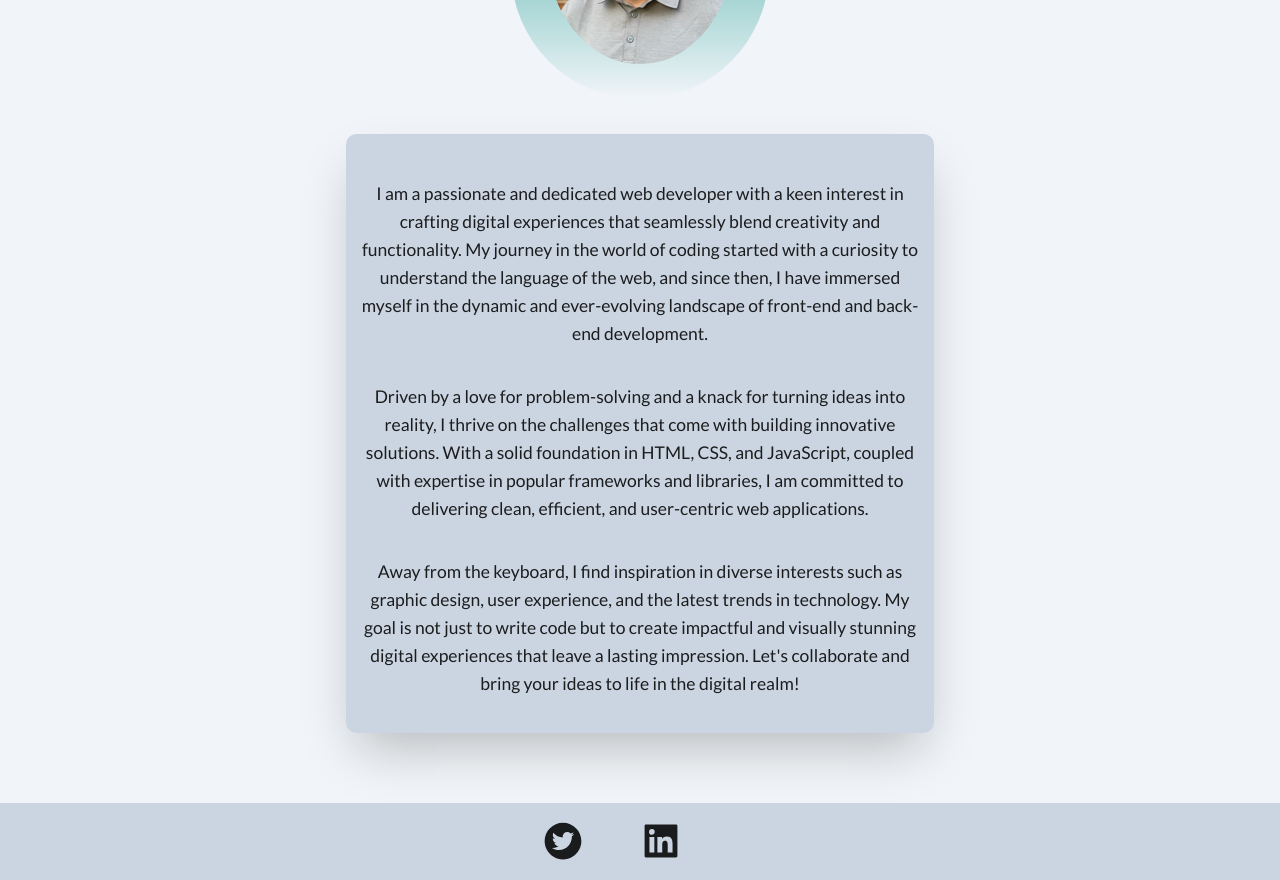
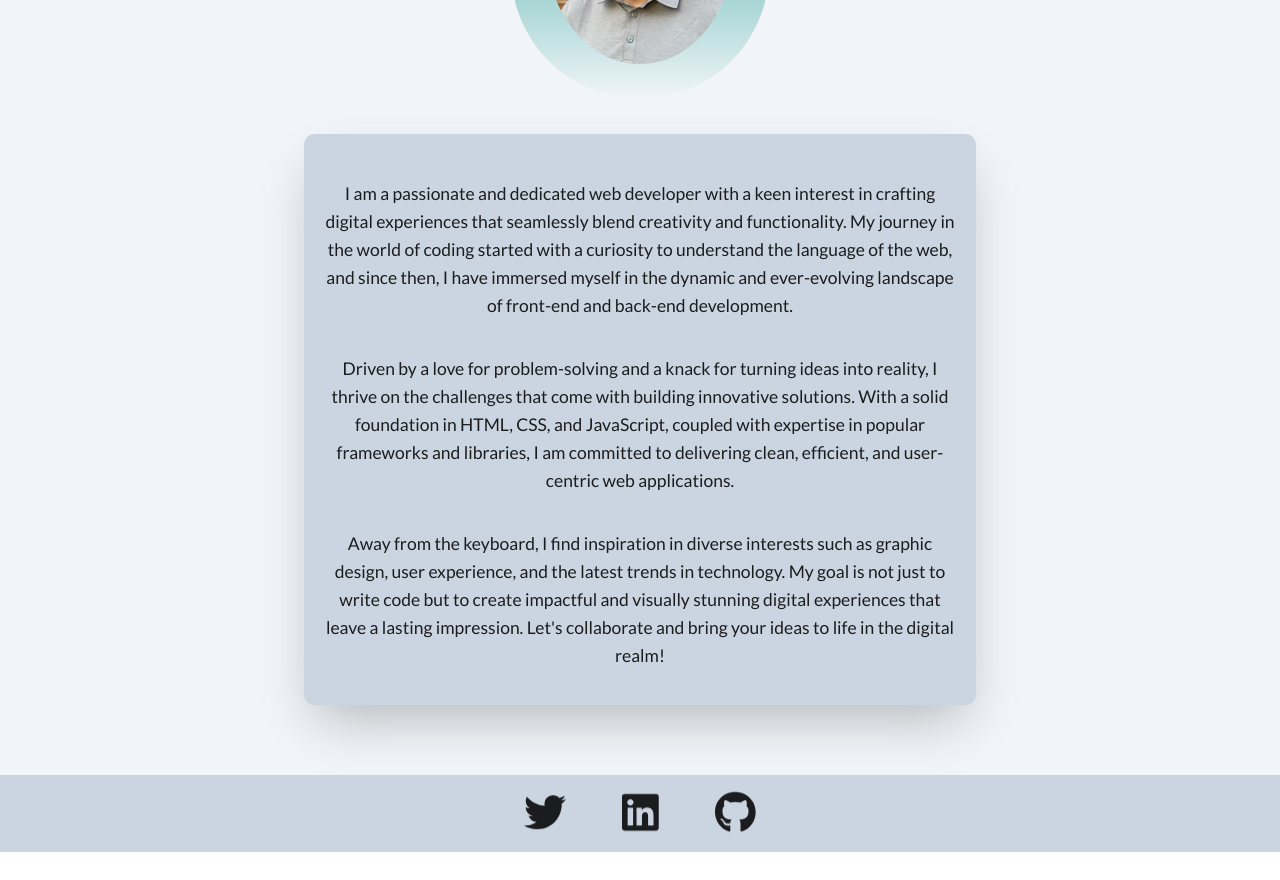
Before and after one commit to ChaseOstien/Portfolio, a React (Vite) app: page / in a window 1280 px wide. Shown: the part 420-1300 px from the top of the page. After the commit the page ends 1272 px from the top, so only its background shows below. Built offline with nearby package versions, Linux system fonts and the light colour scheme.

Commit message:
Added animationt to buttons and changed styling

```diff
--- a/package.json
+++ b/package.json
@@ -12,6 +12,11 @@
     "watch:css": "postcss src/assets/tailwind.css -o src/assets/main.css"
   },
   "dependencies": {
+    "@fortawesome/fontawesome-svg-core": "^6.4.2",
+    "@fortawesome/free-brands-svg-icons": "^6.4.2",
+    "@fortawesome/free-regular-svg-icons": "^6.4.2",
+    "@fortawesome/free-solid-svg-icons": "^6.4.2",
+    "@fortawesome/react-fontawesome": "^0.2.0",
     "@fullhuman/postcss-purgecss": "github:fullhuman/postcss-purgecss",
     "react": "^18.2.0",
     "react-dom": "^18.2.0",
--- a/src/assets/main.css
+++ b/src/assets/main.css
@@ -616,6 +616,11 @@ input::placeholder,textarea::placeholder {
   margin: 1.25rem;
 }
 
+.mx-5 {
+  margin-left: 1.25rem;
+  margin-right: 1.25rem;
+}
+
 .mx-auto {
   margin-left: auto;
   margin-right: auto;
@@ -686,8 +691,8 @@ input::placeholder,textarea::placeholder {
   width: 100%;
 }
 
-.max-w-2xl {
-  max-width: 42rem;
+.max-w-3xl {
+  max-width: 48rem;
 }
 
 .max-w-screen-md {
--- a/src/components/Footer.jsx
+++ b/src/components/Footer.jsx
@@ -1,14 +1,15 @@
 import React from "react";
-import { AiFillTwitterCircle, AiFillLinkedin, AiFillGithub } from 'react-icons/ai';
 import { FontAwesomeIcon } from '@fortawesome/react-fontawesome';
-import { faGithub } from '@fortawesome/free-solid-svg-icons';
+import { faGithub } from "@fortawesome/free-brands-svg-icons";
+import { faLinkedin } from "@fortawesome/free-brands-svg-icons";
+import { faTwitter } from "@fortawesome/free-brands-svg-icons";
 
 export default function Footer() {
     return (
         <footer className=" text-5xl flex justify-center gap-16 py-5 text-gray-600">
-                <a href="https://twitter.com/"><AiFillTwitterCircle /></a>
-                <a href="https://www.linkedin.com/in/chase-ostien-2a1205200/"><AiFillLinkedin /></a>
-                <a href="https://github.com/ChaseOstien"><FontAwesomeIcon icon={faGithub} bounce /></a>
+                <a href="https://twitter.com/"><FontAwesomeIcon icon={faTwitter} bounce /></a>
+                <a href="https://www.linkedin.com/in/chase-ostien-2a1205200/"><FontAwesomeIcon icon={faLinkedin} bounce /></a>
+                <a href="https://github.com/ChaseOstien"><FontAwesomeIcon icon={faGithub} bounce/></a>
         </footer>
     )
 }
--- a/src/components/pages/AboutPage.jsx
+++ b/src/components/pages/AboutPage.jsx
@@ -13,10 +13,11 @@ export default function AboutPage () {
     return (
         <><div className="flex justify-items-start">
             <h2 className="text-5xl p-8 text-teal-600 font-medium font-burtons">About</h2>
-        </div><div className="p-10 flex items-center flex-col justify-center">
+        </div>
+        <div className="p-10 flex items-center flex-col justify-center">
 
                 <img alt="Profile Picture" src="/img/ProfilePicSmall.png" className="p-10 bg-gradient-to-b from-teal-600 rounded-full" style={styles.img}></img>
-                <div className="text-center flex-col p-3 md:py-5 md:px-15 shadow-2xl rounded-xl my-10 max-w-2xl bg-slate-300">
+                <div className="text-center flex-col p-5 md:py-5 shadow-2xl rounded-xl my-10 mx-5 max-w-3xl bg-slate-300">
                     <p className="text-xl pt-8 pb-5 leading-8 text-gray-900 justify-center ">I am a passionate and dedicated web developer with a keen interest in crafting digital experiences that seamlessly blend creativity and functionality. My journey in the world of coding started with a curiosity to understand the language of the web, and since then, I have immersed myself in the dynamic and ever-evolving landscape of front-end and back-end development.</p>
 
                     <p className="text-xl py-5 leading-8 text-gray-900 text-center ">Driven by a love for problem-solving and a knack for turning ideas into reality, I thrive on the challenges that come with building innovative solutions. With a solid foundation in HTML, CSS, and JavaScript, coupled with expertise in popular frameworks and libraries, I am committed to delivering clean, efficient, and user-centric web applications.</p>
--- a/src/components/pages/ResumePage.jsx
+++ b/src/components/pages/ResumePage.jsx
@@ -1,5 +1,7 @@
 import React from "react";
 import { AiOutlineDownload } from 'react-icons/ai';
+import { FontAwesomeIcon } from '@fortawesome/react-fontawesome';
+import { faDownload } from "@fortawesome/free-solid-svg-icons";
 
 export default function ResumePage () {
 
@@ -18,7 +20,7 @@ export default function ResumePage () {
 
         <div className="p-10 flex-col">
             <h2 className="font-burtons text-5xl py-2 text-teal-600 font-medium">Resume</h2>
-            <h3 className="flex items-center px-3 text-xl font-bold text-gray-600">Download my resume <button onClick={resumeDownload} className="text-5xl text-gray-600 p-3"><AiOutlineDownload /></button></h3>
+            <h3 className="flex items-center px-3 text-xl font-bold text-gray-600">Download my resume <button onClick={resumeDownload} className="text-5xl text-gray-600 p-3"><FontAwesomeIcon icon={faDownload} beatFade /></button></h3>
             <div className="px-4">
             <h4 className="text-2xl text-teal-600 font-bold py-3 px-4">Front-end Proficiencies</h4>
                 <ul className="list-disc ps-14 text-lg text-gray-900">
```
Also changed, not shown: 6 other files (tests, documents, lock files or other folders).
